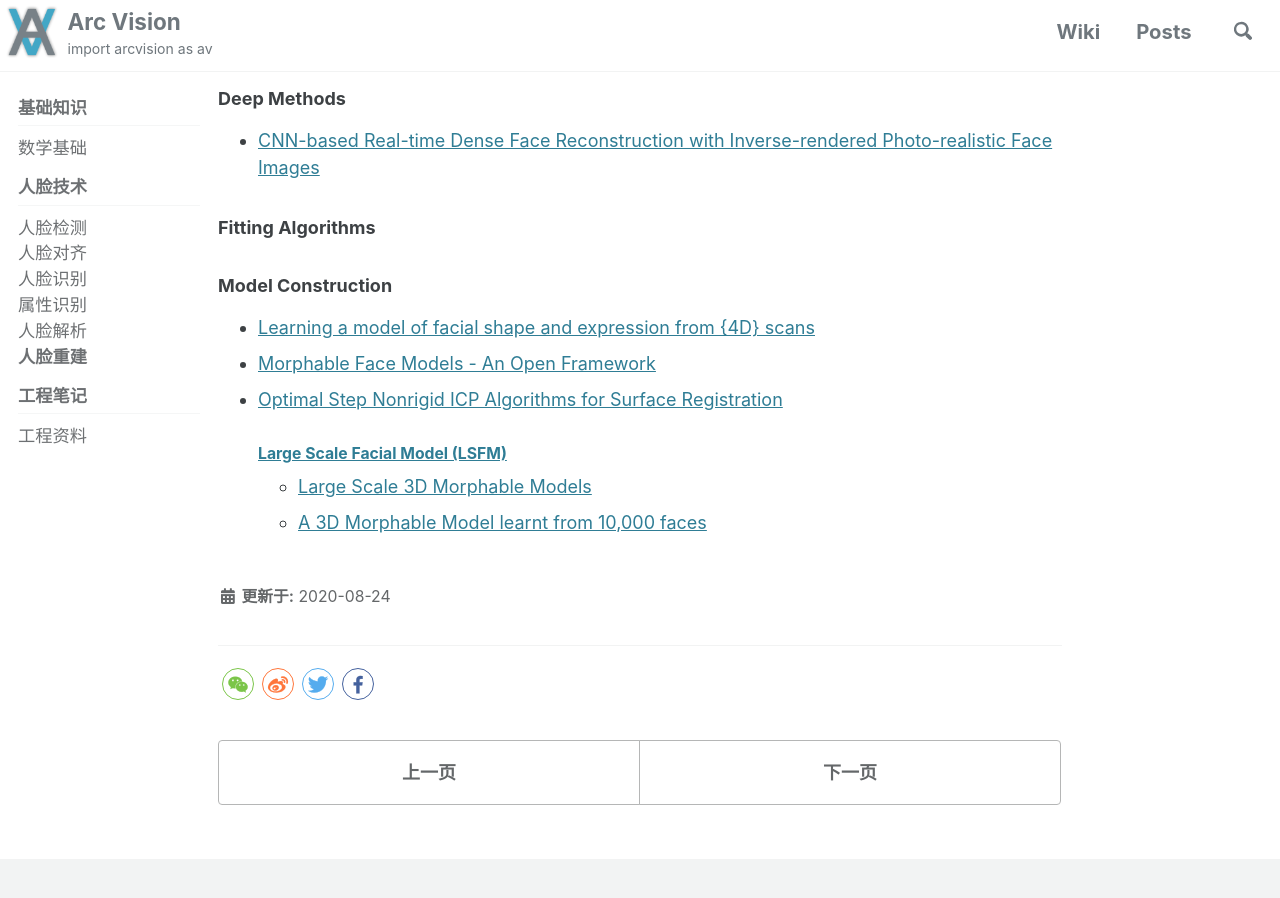
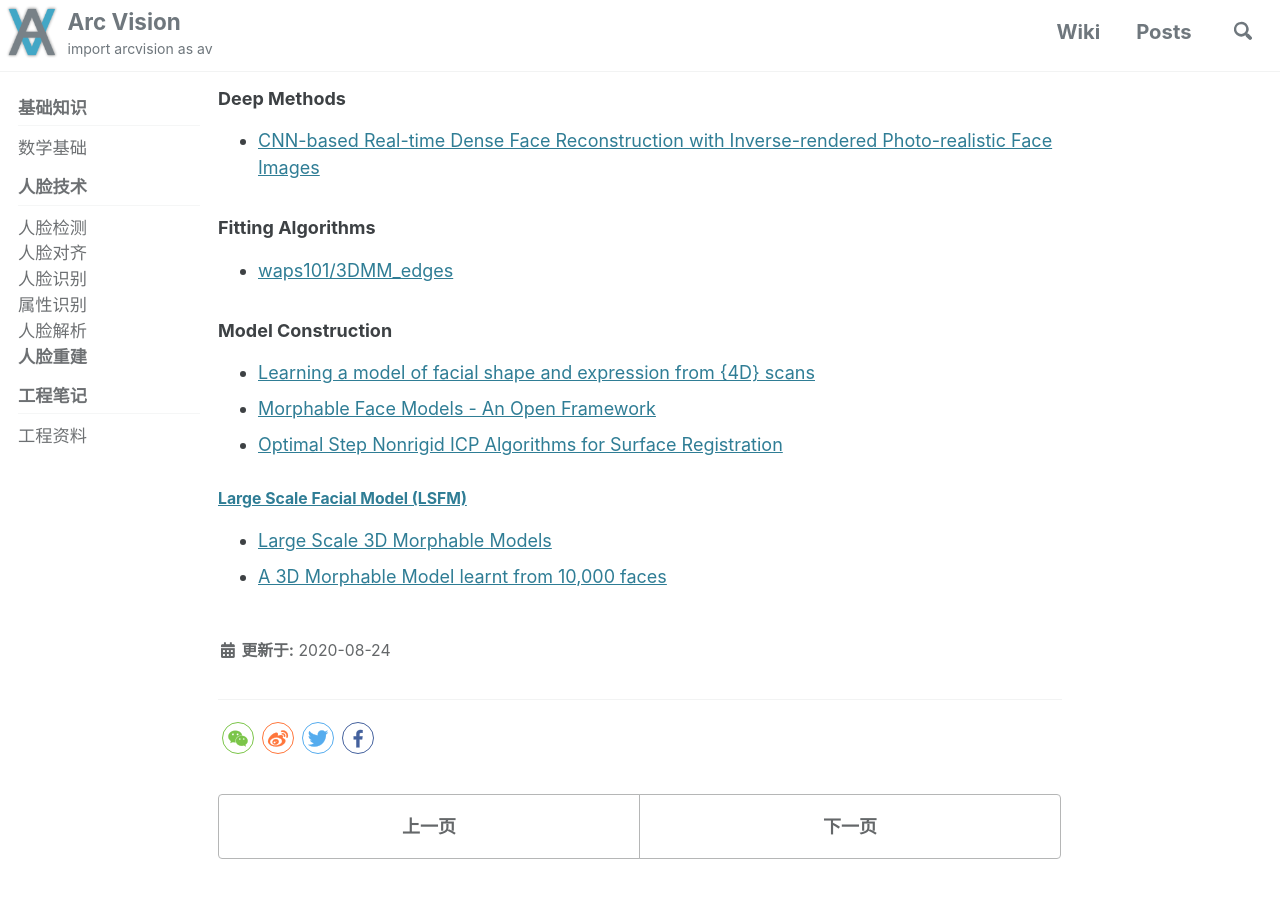
Before and after one commit to ArcVision/ArcVision.github.io, a Jekyll site: the page built from _wiki/15-face-reconstruction.md, in a window 1280 px wide and 900 px high, scrolled down 614 px. Built offline with Jekyll 4.4.1, drawn with Linux system fonts in a browser that asks for light colours; cached includes are drawn as plain includes; comment, search, counter and statistics services are not loaded.

Commit message:
Update 15-face-reconstruction.md

```diff
--- a/_wiki/15-face-reconstruction.md
+++ b/_wiki/15-face-reconstruction.md
@@ -22,11 +22,13 @@ permalink: /wiki/face-reconstruction/
 - [CNN-based Real-time Dense Face Reconstruction with Inverse-rendered Photo-realistic Face Images](https://arxiv.org/abs/1708.00980)
 
 ### Fitting Algorithms
+ - [waps101/3DMM_edges](https://github.com/waps101/3DMM_edges)
 
 ### Model Construction
 - [Learning a model of facial shape and expression from {4D} scans](https://is.tuebingen.mpg.de)
 - [Morphable Face Models - An Open Framework](http://arxiv.org/abs/1709.08398)
 - [Optimal Step Nonrigid ICP Algorithms for Surface Registration](https://ieeexplore.ieee.org/abstract/document/4270190)
+
 #### [Large Scale Facial Model (LSFM)](https://github.com/menpo/lsfm)
   - [Large Scale 3D Morphable Models](https://link.springer.com/article/10.1007/s11263-017-1009-7)
   - [A 3D Morphable Model learnt from 10,000 faces](https://ibug.doc.ic.ac.uk/media/uploads/documents/0002.pdf)
```
